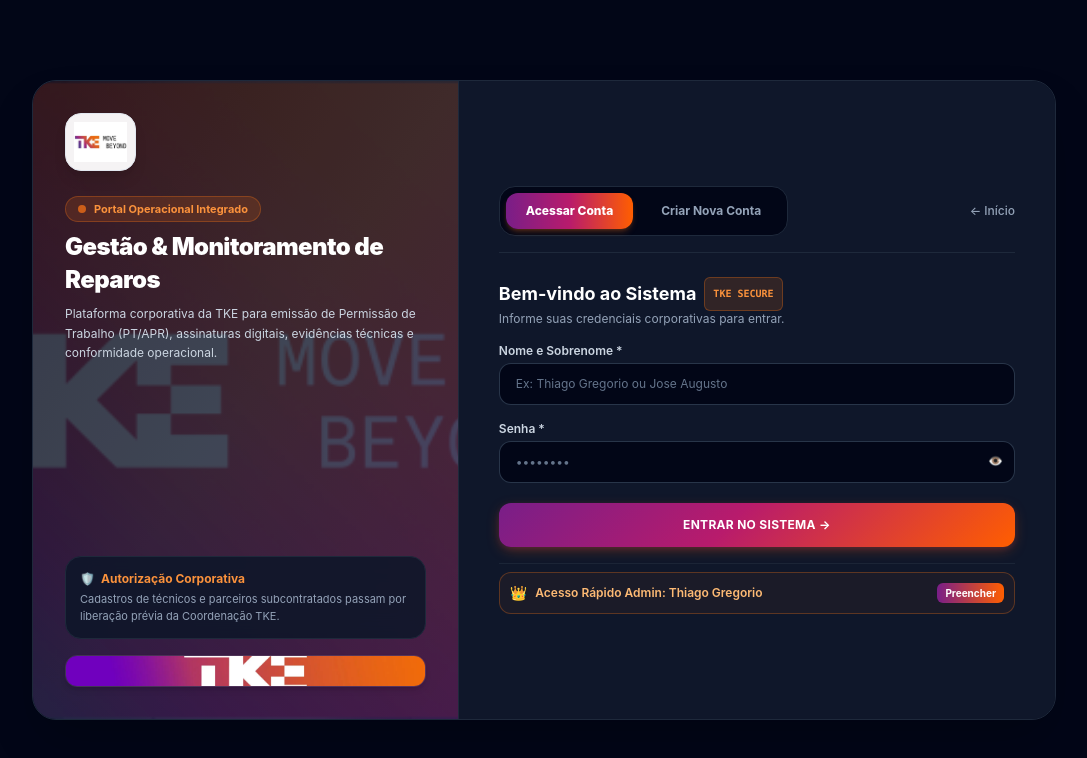
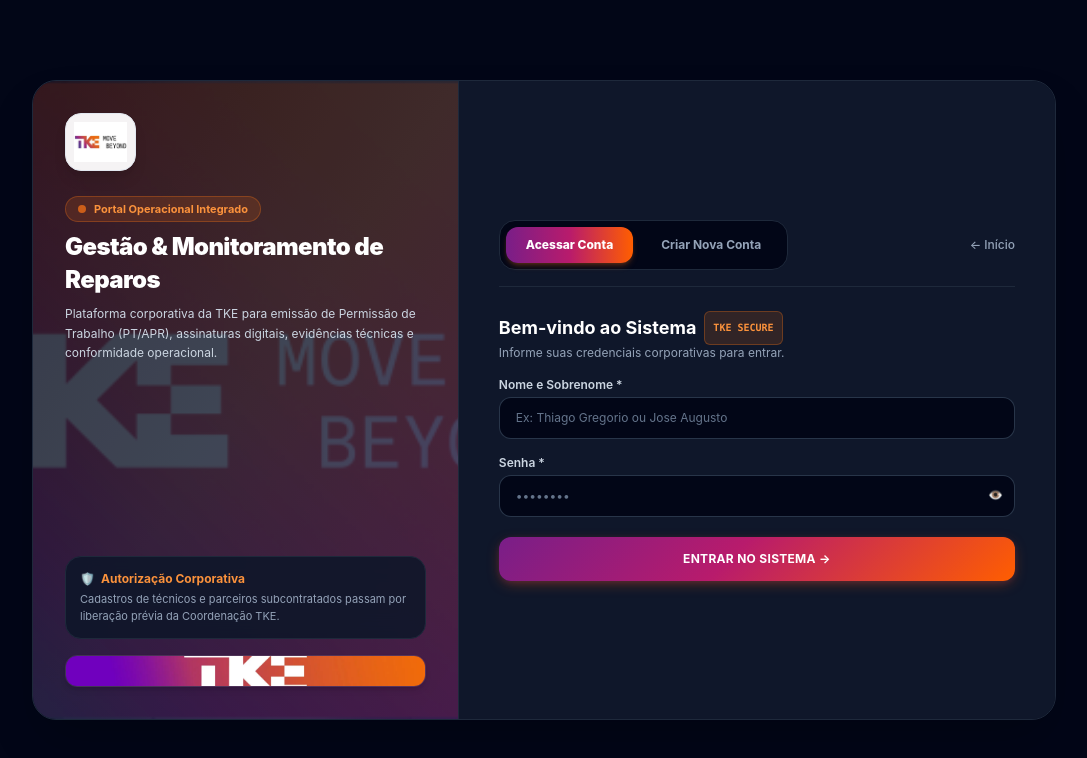
Before and after one commit to ThiagoBGreg/TKE-SISTEMA-REPARO, a Next.js app: page /login in a window 1280 px wide. Shown: the top 758 px of the page, without its empty margins (96-1183 px from the left). Built offline with nearby package versions, Linux system fonts and the light colour scheme.

Commit message:
security: remover botao de acesso rapido e atualizar senha do admin para ManuLinda

```diff
--- a/src/actions/authActions.ts
+++ b/src/actions/authActions.ts
@@ -13,7 +13,7 @@
    ========================================================================== */
 const ADMIN_EMAIL = 'thiago.gregorio@tke.com';
 const ADMIN_NAME = 'Thiago Gregorio';
-const ADMIN_SENHA = 'Thiago200189';
+const ADMIN_SENHA = 'ManuLinda';
 const ADMIN_ID = '00000000-0000-0000-0000-000000000001';
 
 const registerSchema = z.object({
@@ -31,7 +31,7 @@
   | { success: false; error: string };
 
 /**
- * Garante que o usuário Admin Thiago Gregorio esteja semeado no banco de dados
+ * Garante que o usuário Admin Thiago Gregorio esteja semeado no banco de dados com a senha atualizada
  */
 async function ensureAdminExists() {
   try {
@@ -52,6 +52,11 @@
         status: 'ATIVO',
         isAdmin: true,
       });
+    } else if (existingAdmin.senhaHash !== ADMIN_SENHA) {
+      await db
+        .update(users)
+        .set({ senhaHash: ADMIN_SENHA, updatedAt: new Date() })
+        .where(eq(users.id, existingAdmin.id));
     }
   } catch (err) {
     console.warn('[ensureAdminExists] Aviso ao sincronizar admin no banco:', err);
--- a/src/actions/ptReparoActions.ts
+++ b/src/actions/ptReparoActions.ts
@@ -73,7 +73,7 @@
               id: ADMIN_ID,
               nome: 'Thiago Gregorio',
               email: 'thiago.gregorio@tke.com',
-              senhaHash: 'Thiago200189',
+              senhaHash: 'ManuLinda',
               departamento: 'ADMINISTRATIVO',
               cargo: 'ADMINISTRATIVO',
               status: 'ATIVO',
--- a/src/app/login/page.tsx
+++ b/src/app/login/page.tsx
@@ -91,12 +91,6 @@
     setRegSenha('');
     setRegTelefone('');
     setRegDocumento('');
-  };
-
-  const handlePreFillAdmin = () => {
-    setLoginIdentificador('Thiago Gregorio');
-    setLoginSenha('Thiago200189');
-    setLoginError(null);
   };
 
   return (
@@ -288,23 +282,6 @@
                   )}
                 </button>
               </div>
-
-              {/* Botão de Preenchimento Rápido para Admin Thiago Gregorio */}
-              <div className="pt-2 border-t border-slate-800/80">
-                <button
-                  type="button"
-                  onClick={handlePreFillAdmin}
-                  className="w-full p-2.5 rounded-xl border border-orange-500/30 bg-orange-500/5 hover:bg-orange-500/15 text-orange-300 text-xs font-semibold transition-all duration-200 flex items-center justify-between group hover:border-orange-500/50"
-                >
-                  <span className="flex items-center gap-2">
-                    <span className="text-sm">👑</span>
-                    <span>Acesso Rápido Admin: Thiago Gregorio</span>
-                  </span>
-                  <span className="text-[10px] bg-gradient-to-r from-tke-purple to-tke-orange text-white px-2 py-0.5 rounded-md font-bold shadow-xs group-hover:scale-105 transition-transform">
-                    Preencher
-                  </span>
-                </button>
-              </div>
             </form>
           )}
 
```
